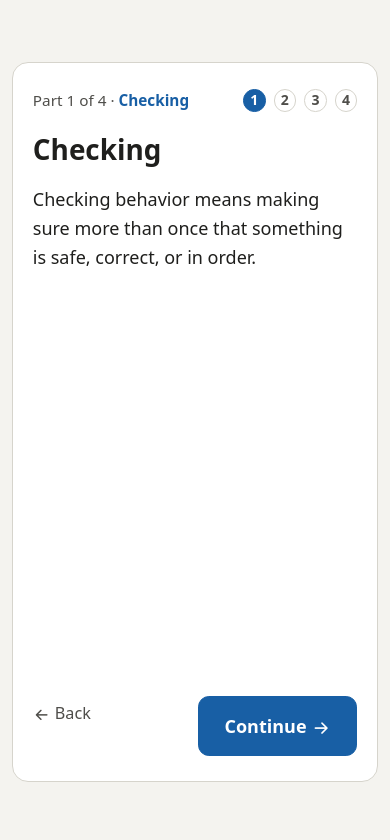
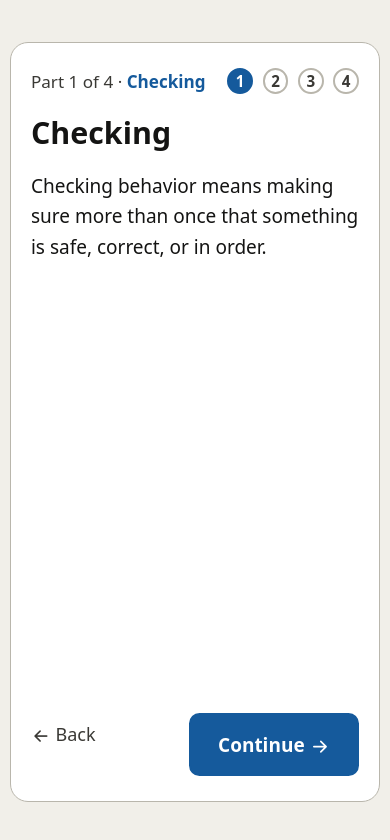
Before and after one commit to NitzanShahar/Developing_CCOO_OCD_Measure, a plain HTML site: page index.html in a window 390 px wide. Both pictures are taken after a click on the button "Start". Drawn offline with Linux system fonts and the light colour scheme.

Commit message:
Redesign for readability: larger frame, type, and contrast
- Frame grows to 1240x860 on large screens and keeps its border
- Type scales with the window, 20px to 27px; questions ~35px on desktop
- Darker text, thicker borders, solid-blue selected answer
- Reminder list uses as many columns as fit, so it stays larger
- Phones: four-option scales shown as a 2x2 grid so no label is cut off

Co-Authored-By: Claude Opus 5.5 <noreply@anthropic.com>

```diff
--- a/index.html
+++ b/index.html
@@ -6,11 +6,11 @@
   <title>Daily Experiences Survey</title>
   <link rel="stylesheet" href="https://cdn.jsdelivr.net/npm/@tabler/icons-webfont@3.19.0/dist/tabler-icons.min.css">
   <!-- Bump ?v= whenever these files change so browsers don't use a stale copy. -->
-  <link rel="stylesheet" href="style.css?v=28">
+  <link rel="stylesheet" href="style.css?v=31">
 </head>
 <body>
   <main id="app" aria-live="polite"></main>
-  <script src="content.js?v=28"></script>
-  <script src="survey.js?v=28"></script>
+  <script src="content.js?v=31"></script>
+  <script src="survey.js?v=31"></script>
 </body>
 </html>
--- a/style.css
+++ b/style.css
@@ -1,27 +1,34 @@
+/* Designed for readability in a clinical population: large type, strong
+   contrast, big targets, and one fixed frame that never scrolls. */
 :root {
-  --bg: #f4f3ef;
+  --bg: #f1efe9;
   --surface: #ffffff;
-  --text: #1f1f1d;
-  --text-2: #4f4e4a;
-  --border: #d6d4cc;
-  --accent: #185fa5;
-  --accent-bg: #e6f1fb;
-  --accent-text: #0c447c;
+  --text: #141413;
+  --text-2: #3a3935;
+  --border: #b9b6ac;
+  --border-soft: #dcd9cf;
+  --accent: #155a9c;
+  --accent-bg: #e3eefa;
+  --accent-text: #0b3d70;
+  --on-accent: #ffffff;
   --danger: #b42318;
-  --base: 20px;
+  /* Type scales with the window (both width and height), 20px to 27px. */
+  --base: clamp(20px, min(1.3vw + 2px, 2.9vh), 27px);
   color-scheme: light;
 }
 @media (prefers-color-scheme: dark) {
   :root:not([data-theme="light"]) {
-    --bg: #1b1b1a; --surface: #262624; --text: #f1efe8; --text-2: #c4c2b9;
-    --border: #4a4a46; --accent: #85b7eb; --accent-bg: #0c2c4c; --accent-text: #cfe3f8;
+    --bg: #1b1b1a; --surface: #262624; --text: #f5f3ec; --text-2: #d2d0c7;
+    --border: #6a6a64; --border-soft: #45453f;
+    --accent: #8cbcf0; --accent-bg: #0f2f50; --accent-text: #d5e8fb; --on-accent: #10233a;
     --danger: #f09595;
     color-scheme: dark;
   }
 }
 :root[data-theme="dark"] {
-  --bg: #1b1b1a; --surface: #262624; --text: #f1efe8; --text-2: #c4c2b9;
-  --border: #4a4a46; --accent: #85b7eb; --accent-bg: #0c2c4c; --accent-text: #cfe3f8;
+  --bg: #1b1b1a; --surface: #262624; --text: #f5f3ec; --text-2: #d2d0c7;
+  --border: #6a6a64; --border-soft: #45453f;
+  --accent: #8cbcf0; --accent-bg: #0f2f50; --accent-text: #d5e8fb; --on-accent: #10233a;
   --danger: #f09595;
   color-scheme: dark;
 }
@@ -47,97 +54,102 @@ main {
   justify-content: center;
 }
 .card {
-  width: min(960px, 100%);
-  height: min(600px, 100%);
+  width: min(1240px, 100%);
+  height: min(860px, 100%);
   overflow: hidden;
   background: var(--surface);
-  border: 1px solid var(--border);
-  border-radius: 20px;
+  border: 1.5px solid var(--border);
+  border-radius: 24px;
   /* --s is lowered by survey.js only if a screen's content would not fit. */
   font-size: calc(var(--base) * var(--s, 1));
-  padding: 1.9em 3em;
+  padding: 1.8em 2.6em;
   display: flex;
   flex-direction: column;
   gap: 1em;
 }
 
-h1 { font-size: 1.55em; font-weight: 600; line-height: 1.3; margin: 0; }
+h1 { font-size: 1.6em; font-weight: 650; line-height: 1.25; margin: 0; }
 p { margin: 0; }
+/* Keep reading lines comfortable on wide screens. */
+.card > p { max-width: 40em; }
 :focus { outline: none; }
 :focus-visible { outline: 3px solid var(--accent); outline-offset: 3px; }
 /* Headings get focus automatically on each new screen (for screen readers);
    never draw a ring around them. Buttons keep their keyboard focus ring. */
 [tabindex="-1"]:focus, [tabindex="-1"]:focus-visible { outline: none; }
 
-.eyebrow { font-size: .8em; font-weight: 600; color: var(--accent); letter-spacing: .02em; }
-.meta { font-size: .8em; color: var(--text-2); }
-.prompt { font-size: .95em; color: var(--text-2); }
+.eyebrow { font-size: .85em; font-weight: 600; color: var(--accent); }
+.meta { font-size: .85em; color: var(--text-2); }
+.prompt { font-size: 1em; color: var(--text-2); }
 .strong { font-weight: 600; }
-.question { font-size: 1.3em; font-weight: 600; line-height: 1.4; }
+.question { font-size: 1.3em; font-weight: 650; line-height: 1.35; }
 
 button {
   font: inherit;
   cursor: pointer;
-  border-radius: .6em;
-  border: 1.5px solid var(--border);
-  background: transparent;
+  border-radius: .55em;
+  border: 2px solid var(--border);
+  background: var(--surface);
   color: var(--text);
-  padding: .8em 1.4em;
+  padding: .75em 1.4em;
   -webkit-tap-highlight-color: transparent;
 }
 button .ti { font-size: 1.1em; vertical-align: -.18em; }
-.primary { background: var(--accent); border-color: var(--accent); color: var(--surface); font-weight: 600; min-width: 9em; }
+.primary { background: var(--accent); border-color: var(--accent); color: var(--on-accent); font-weight: 650; min-width: 8.5em; }
+.primary:hover { filter: brightness(1.08); }
 .card > .primary { align-self: flex-end; margin-top: auto; }
 .secondary { align-self: flex-start; margin-top: auto; }
-.link-btn { border: none; padding: .3em 0; color: var(--text-2); font-size: .9em; align-self: flex-start; }
+.link-btn { border: none; background: transparent; padding: .35em 0; color: var(--text-2); font-size: .95em; align-self: flex-start; }
+.link-btn:hover { color: var(--text); text-decoration: underline; }
 .card > .link-btn { margin-top: auto; }
 .row-between { display: flex; justify-content: space-between; align-items: center; margin-top: auto; }
 
 .progress-row { display: flex; align-items: center; gap: 1em; flex-shrink: 0; }
 .progress-row .meta { white-space: nowrap; }
-.progress { flex: 1; height: .4em; background: var(--bg); border-radius: .2em; overflow: hidden; }
+.progress { flex: 1; height: .45em; background: var(--border-soft); border-radius: .25em; overflow: hidden; }
 .progress-fill { height: 100%; background: var(--accent); transition: width .25s ease; }
 
 /* Part indicator: "Part 2 of 4 · Cleaning" plus numbered steps */
 .parts { display: flex; justify-content: space-between; align-items: center; gap: 1em; flex-shrink: 0; }
-.parts-label { font-size: .85em; color: var(--text-2); }
-.parts-label strong { color: var(--accent); font-weight: 600; }
-.parts-steps { display: flex; gap: .45em; flex-shrink: 0; }
-.parts-steps span { width: 1.8em; height: 1.8em; border-radius: 50%; display: flex; align-items: center; justify-content: center; font-size: .78em; font-weight: 600; border: 1.5px solid var(--border); color: var(--text-2); }
+.parts-label { font-size: .9em; color: var(--text-2); }
+.parts-label strong { color: var(--accent); font-weight: 650; }
+.parts-steps { display: flex; gap: .5em; flex-shrink: 0; }
+.parts-steps span { width: 2em; height: 2em; border-radius: 50%; display: flex; align-items: center; justify-content: center; font-size: .8em; font-weight: 650; border: 2px solid var(--border); color: var(--text-2); }
 .parts-steps span.done { background: var(--accent-bg); border-color: var(--accent-bg); color: var(--accent-text); }
-.parts-steps span.current { background: var(--accent); border-color: var(--accent); color: var(--surface); }
+.parts-steps span.current { background: var(--accent); border-color: var(--accent); color: var(--on-accent); }
 .parts-steps .ti { font-size: 1.1em; }
 
 /* Question block sits in the vertical middle of the frame */
 .center { margin: auto 0; display: flex; flex-direction: column; gap: 1.1em; }
 .center + .link-btn { margin-top: 0; }
-.q-block { display: flex; flex-direction: column; justify-content: flex-end; gap: 1.1em; }
-.item-head { display: flex; gap: .9em; align-items: flex-start; padding: .3em 0; }
+.q-block { display: flex; flex-direction: column; justify-content: flex-end; gap: 1em; }
+.item-head { display: flex; gap: .8em; align-items: flex-start; padding: .2em 0; }
 .item-icon { font-size: 1.6em; color: var(--accent); flex-shrink: 0; line-height: 1; margin-top: .05em; }
 
-/* Likert scale: left to right, equal-width boxes */
-.options { display: grid; grid-template-columns: repeat(4, minmax(0, 1fr)); gap: .7em; margin-top: .6em; }
-.option { text-align: center; padding: .9em .4em; font-size: 1em; line-height: 1.3; min-height: 3.6em; display: flex; align-items: center; justify-content: center; }
-.option:hover, .chip:hover { border-color: var(--accent); }
-.option.selected, .chip.selected { background: var(--accent-bg); border-color: var(--accent); color: var(--accent-text); font-weight: 600; }
+/* Answer buttons: left to right, equal width, large targets */
+.options { display: grid; grid-template-columns: repeat(4, minmax(0, 1fr)); gap: .75em; margin-top: .5em; }
+.option { text-align: center; padding: .8em .4em; font-size: 1.05em; font-weight: 500; line-height: 1.3; min-height: 3.3em; display: flex; align-items: center; justify-content: center; }
+.option:hover, .chip:hover { border-color: var(--accent); background: var(--accent-bg); }
+.option.selected, .chip.selected { background: var(--accent); border-color: var(--accent); color: var(--on-accent); font-weight: 650; }
 
-/* Always-visible reminder of the endorsed behaviors on each follow-up question */
-/* A quiet panel with an evenly aligned grid: icon + label, three columns. */
-.reminder { display: flex; flex-direction: column; gap: .6em; background: var(--bg); border-radius: .7em; padding: .8em 1.1em; }
-.context { display: flex; flex-direction: column; gap: .6em; }
-.context-lead { font-size: 1em; font-weight: 500; line-height: 1.45; }
+/* Follow-up screens: lead sentence + panel of the person's own behaviors */
+.context { display: flex; flex-direction: column; gap: .65em; }
+.context-lead { font-size: 1.05em; font-weight: 600; line-height: 1.4; }
+.reminder { display: flex; flex-direction: column; gap: .6em; background: var(--bg); border: 1.5px solid var(--border-soft); border-radius: .7em; padding: .85em 1.2em; }
+/* As many even columns as fit (3–4 on desktop), so long lists use fewer rows. */
+.reminder-list { list-style: none; margin: 0; padding: 0; display: grid; grid-template-columns: repeat(auto-fill, minmax(13em, 1fr)); gap: .5em 1.5em; }
+.reminder-list li { display: flex; gap: .55em; align-items: center; font-size: .95em; line-height: 1.3; color: var(--text); }
+.reminder-list .ti { font-size: 1.25em; flex-shrink: 0; color: var(--accent); }
+.followup-layout { flex: 1 0 auto; display: flex; flex-direction: column; justify-content: center; gap: 1.3em; }
+.followup-layout .center { margin: 0; }
+
 .ghost { visibility: hidden; }
 .reveal { animation: reveal .4s ease both; }
 @keyframes reveal { from { opacity: 0; transform: translateY(6px); } to { opacity: 1; transform: none; } }
 @media (prefers-reduced-motion: reduce) { .reveal { animation: none; } }
-.reminder-list { list-style: none; margin: 0; padding: 0; display: grid; grid-template-columns: repeat(3, minmax(0, 1fr)); gap: .45em 1.4em; }
-.reminder-list li { display: flex; gap: .5em; align-items: center; font-size: .88em; line-height: 1.3; color: var(--text); }
-.reminder-list .ti { font-size: 1.25em; flex-shrink: 0; color: var(--accent); }
-.followup-layout { flex: 1 0 auto; display: flex; flex-direction: column; justify-content: center; gap: 1.3em; }
-.followup-layout .center { margin: 0; }
 
 /* Multi-item grid mode (itemsPerScreen > 1) */
-.rate-row { border-top: 1px solid var(--border); padding-top: 1em; display: flex; flex-direction: column; gap: .6em; }
+.rate-row { border-top: 1px solid var(--border-soft); padding-top: 1em; display: flex; flex-direction: column; gap: .6em; }
 .rate-label { display: flex; gap: .7em; align-items: flex-start; font-size: 1em; line-height: 1.45; }
 .rate-label .ti { font-size: 1.3em; color: var(--accent); flex-shrink: 0; }
 .chips { display: grid; grid-template-columns: repeat(4, minmax(0, 1fr)); gap: .5em; }
@@ -147,14 +159,18 @@ button .ti { font-size: 1.1em; vertical-align: -.18em; }
 .error:empty { display: none; }
 
 @media (max-width: 600px) {
-  :root { --base: 18px; }
-  main { padding: 12px; }
-  .card { padding: 1.4em 1.1em; border-radius: 16px; height: min(720px, 100%); }
-  .primary { min-width: 7em; }
-  .options { gap: .4em; }
-  .followup-layout { gap: 1.1em; }
-  .reminder { padding: .6em .8em; }
+  :root { --base: 19px; }
+  main { padding: 10px; }
+  .card { padding: 1.3em 1.05em; border-radius: 18px; height: min(760px, 100%); }
+  .primary { min-width: 6.5em; }
+  .question { font-size: 1.15em; }
+  /* Phones: four-option scales as a 2×2 grid (reads left to right, row by row)
+     so every label fits at full size. Yes/No stays one row of two. */
+  .options { grid-template-columns: repeat(2, minmax(0, 1fr)) !important; gap: .5em; }
+  .option { font-size: 1em; padding: .6em .3em; min-height: 2.8em; }
+  .followup-layout { gap: 1em; }
+  .reminder { padding: .6em .75em; }
   .reminder-list { grid-template-columns: repeat(2, minmax(0, 1fr)); gap: .35em .8em; }
-  .parts-steps span { width: 1.6em; height: 1.6em; }
-  .option { font-size: .82em; padding: .9em .2em; }
+  .reminder-list li { font-size: .88em; }
+  .parts-steps span { width: 1.7em; height: 1.7em; }
 }
```
